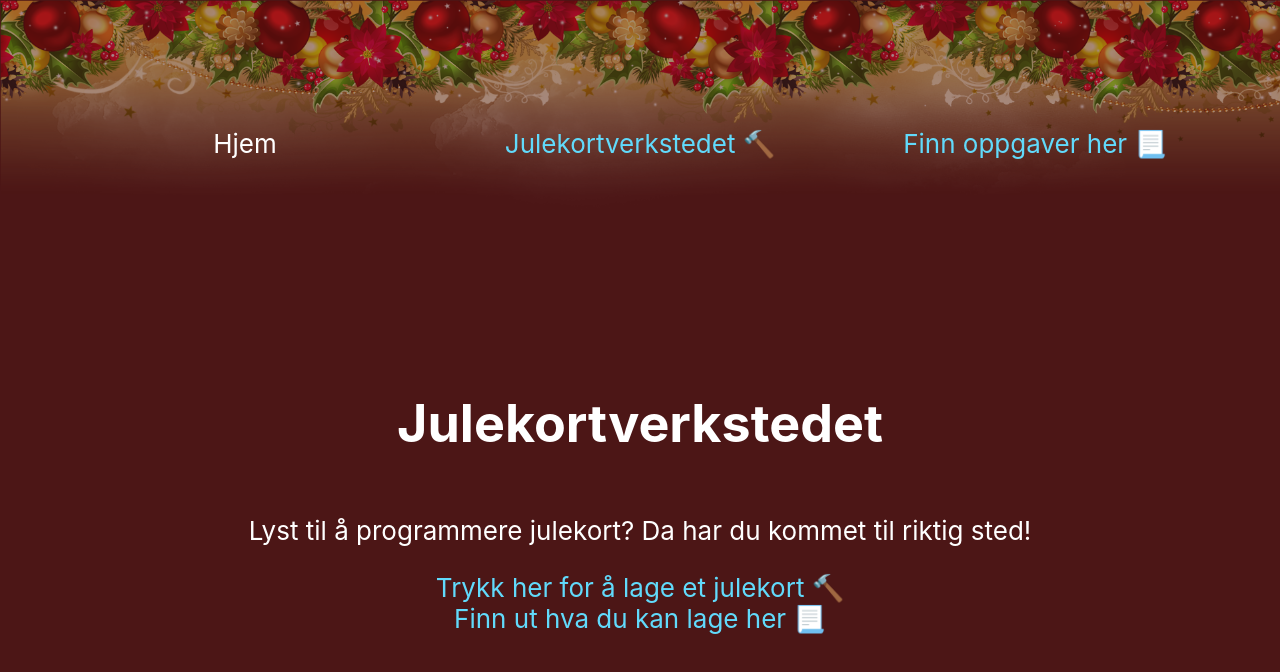
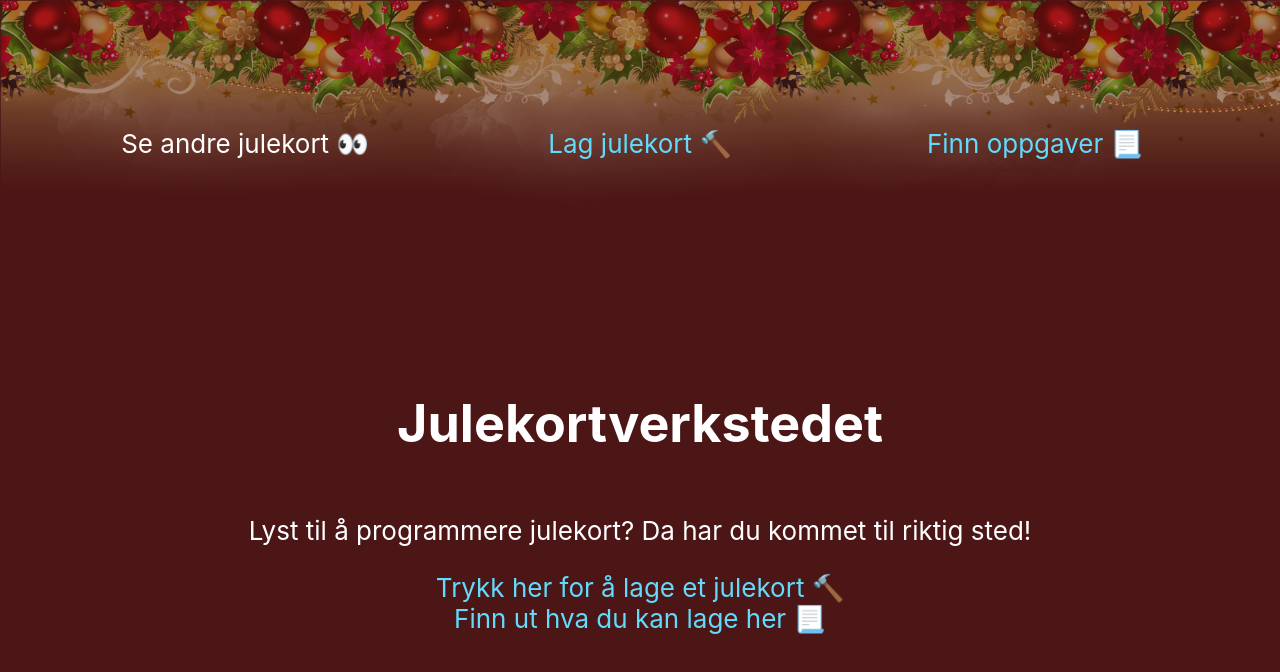
Before and after one commit to KodeklubbenTrondheim/julekurs, a React (Create React App) app: page / in a window 1280 px wide. Shown: the top 672 px of the page. Built offline with nearby package versions, Linux system fonts and the light colour scheme; what blockly would draw is missing.

Commit message:
Endre titler i header

```diff
--- a/src/components/Header.js
+++ b/src/components/Header.js
@@ -1,6 +1,5 @@
-import { Link } from 'react-router-dom'
+import { Link, useLocation } from 'react-router-dom'
 import styled from 'styled-components'
-import { useLocation } from 'react-router-dom'
 
 export const Header = () => {
   const location = useLocation()
@@ -11,13 +10,13 @@
       <Image src="gradient-christmas-background.png" alt="Christmas image" />
       <TextContainer>
         <StyledLink to="/" $active={path === '/'}>
-          Hjem
+          Se andre julekort 👀
         </StyledLink>
         <StyledLink to="/julekort" $active={path === '/julekort'}>
-          Julekortverkstedet 🔨
+          Lag julekort 🔨
         </StyledLink>
         <StyledLink to="/oppgaver" $active={path.startsWith('/oppgaver')}>
-          Finn oppgaver her 📃
+          Finn oppgaver 📃
         </StyledLink>
       </TextContainer>
     </Container>
@@ -55,5 +54,5 @@
   display: flex;
   justify-content: space-evenly;
   flex-flow: row wrap;
-  padding-top: 10vw;
+  padding-top: max(80px, 10vw);
 `
```
